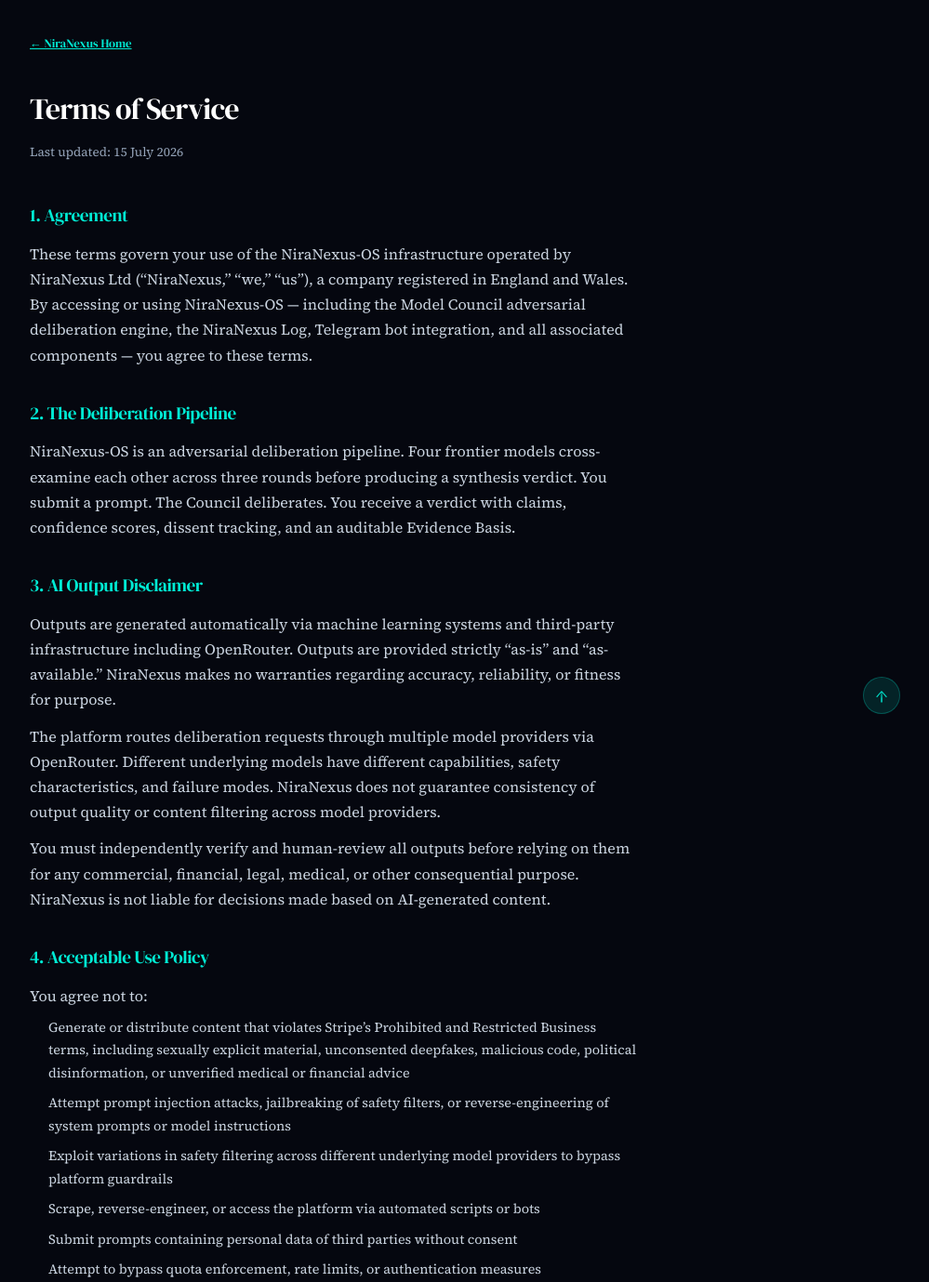
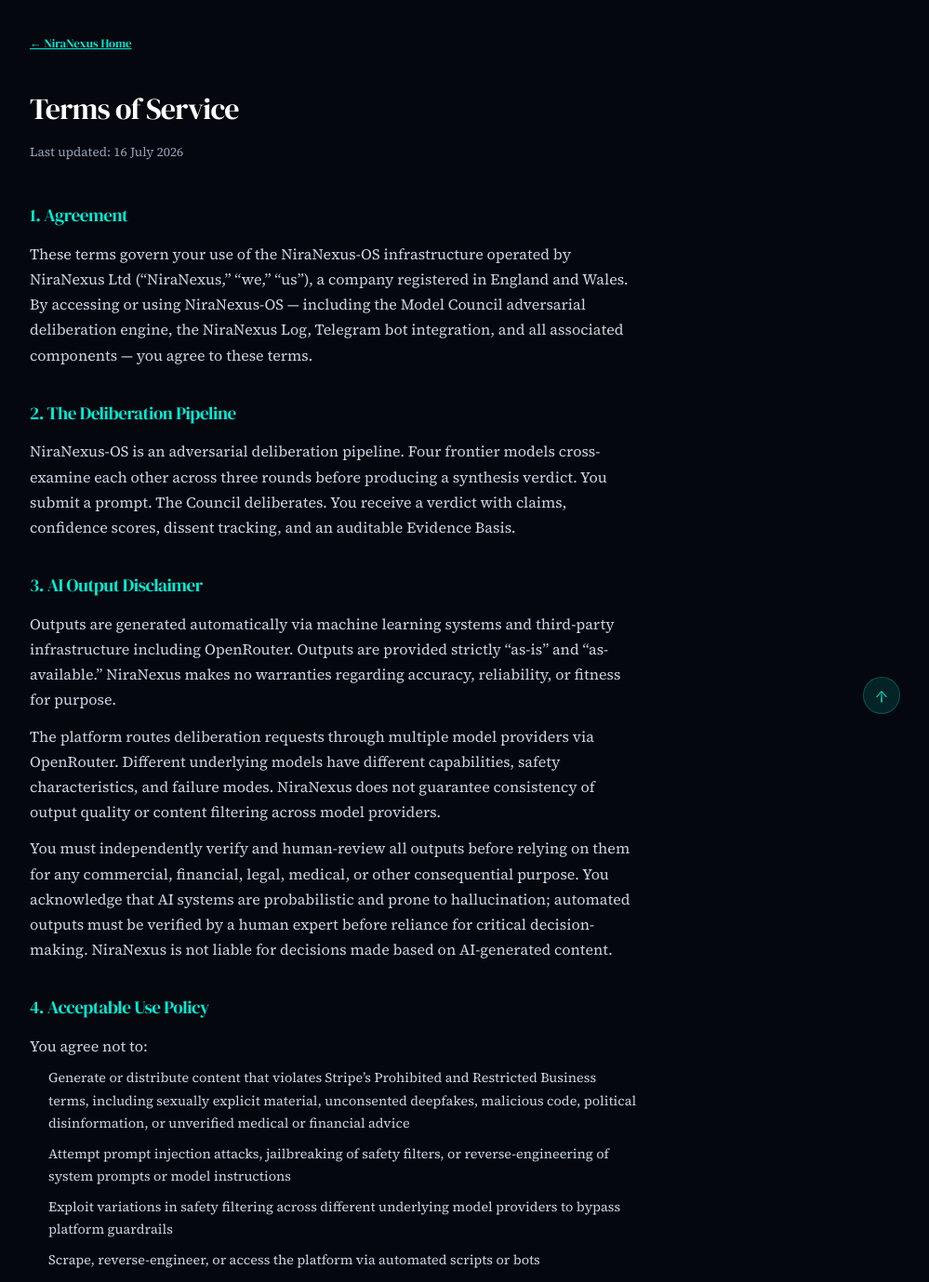
Before and after one commit to NiraNexus/niranexus-hero, a Next.js app: page /terms in a window 1280 px wide. Shown: the top 1379 px of the page at 93% size, without its empty margins (280-1279 px from the left). Built offline with nearby package versions, Linux system fonts and the light colour scheme.

Commit message:
legal: human-in-the-loop clause, third-party API no-warranty, DPA availability + WCAG logo link [hardening]

```diff
--- a/src/app/page.tsx
+++ b/src/app/page.tsx
@@ -49,7 +49,9 @@ export default function Home() {
           ═══════════════════════════════════════════════════════════ */}
       <section style={{ display: 'flex', flexDirection: 'column', alignItems: 'center', justifyContent: 'center', minHeight: '75vh', padding: '3rem 2rem', textAlign: 'center' }} aria-label="Founder introduction and NiraNexus control plane">
 
-        <img src="/logo.svg" alt="" style={{ width: 72, height: 72, marginBottom: '1rem' }} aria-hidden="true" />
+        <a href="/" aria-label="NiraNexus home" style={{ display: 'inline-block', outline: 'none' }} className="focus-visible:ring-2 focus-visible:ring-[#00ebd4] focus-visible:ring-offset-2 focus-visible:ring-offset-[#05070f] rounded">
+          <img src="/logo.svg" alt="" style={{ width: 72, height: 72, marginBottom: '1rem' }} aria-hidden="true" />
+        </a>
 
         <h1 style={{ fontFamily: 'var(--font-display)', fontSize: 'clamp(2.5rem, 6vw, 5rem)', color: '#00ebd4', textShadow: '0 0 32px rgba(0, 235, 212, 0.3)', margin: 0 }}>
           NiraNexus
--- a/src/app/privacy/page.tsx
+++ b/src/app/privacy/page.tsx
@@ -17,7 +17,7 @@ export default function PrivacyPage() {
         &larr; NiraNexus Home
       </a>
       <h1 style={{ fontFamily: 'var(--font-display)', fontSize: '2rem', color: '#ffffff', marginBottom: '0.5rem' }}>Privacy Policy</h1>
-      <p style={{ color: '#94a3b8', fontSize: '0.85rem', marginBottom: '2.5rem' }}>Last updated: 15 July 2026</p>
+      <p style={{ color: '#94a3b8', fontSize: '0.85rem', marginBottom: '2.5rem' }}>Last updated: 16 July 2026</p>
 
       <Section heading="1. Data Controller">
         NiraNexus Ltd acts as the Data Controller for your personal data. We operate the NiraNexus-OS infrastructure — including the Model Council adversarial deliberation engine, Veritas professional deliberation interface, the NiraNexus Log, Telegram integration, and associated components — at niranexus.com and its subdomains.
@@ -56,7 +56,7 @@ export default function PrivacyPage() {
           Your prompts and generated outputs are processed via enterprise developer API pathways, including OpenRouter&rsquo;s zero-retention routes. We do not use your proprietary inputs or outputs to train, tune, or optimize internal models or third-party foundational models without your explicit, opt-in consent.
         </p>
         <p style={{ marginTop: '0.5rem' }}>
-          Each processor has entered into a Data Processing Agreement with NiraNexus Ltd. International data transfers are secured under Standard Contractual Clauses.
+          Each processor has entered into a Data Processing Agreement with NiraNexus Ltd. International data transfers are secured under Standard Contractual Clauses. DPAs are available upon request by contacting privacy@niranexus.com.
         </p>
       </Section>
 
--- a/src/app/terms/page.tsx
+++ b/src/app/terms/page.tsx
@@ -17,7 +17,7 @@ export default function TermsPage() {
         &larr; NiraNexus Home
       </a>
       <h1 style={{ fontFamily: 'var(--font-display)', fontSize: '2rem', color: '#ffffff', marginBottom: '0.5rem' }}>Terms of Service</h1>
-      <p style={{ color: '#94a3b8', fontSize: '0.85rem', marginBottom: '2.5rem' }}>Last updated: 15 July 2026</p>
+      <p style={{ color: '#94a3b8', fontSize: '0.85rem', marginBottom: '2.5rem' }}>Last updated: 16 July 2026</p>
 
       <Section heading="1. Agreement">
         These terms govern your use of the NiraNexus-OS infrastructure operated by NiraNexus Ltd (&ldquo;NiraNexus,&rdquo; &ldquo;we,&rdquo; &ldquo;us&rdquo;), a company registered in England and Wales. By accessing or using NiraNexus-OS — including the Model Council adversarial deliberation engine, the NiraNexus Log, Telegram bot integration, and all associated components — you agree to these terms.
@@ -35,7 +35,7 @@ export default function TermsPage() {
           The platform routes deliberation requests through multiple model providers via OpenRouter. Different underlying models have different capabilities, safety characteristics, and failure modes. NiraNexus does not guarantee consistency of output quality or content filtering across model providers.
         </p>
         <p style={{ marginTop: '0.75rem' }}>
-          You must independently verify and human-review all outputs before relying on them for any commercial, financial, legal, medical, or other consequential purpose. NiraNexus is not liable for decisions made based on AI-generated content.
+          You must independently verify and human-review all outputs before relying on them for any commercial, financial, legal, medical, or other consequential purpose. You acknowledge that AI systems are probabilistic and prone to hallucination; automated outputs must be verified by a human expert before reliance for critical decision-making. NiraNexus is not liable for decisions made based on AI-generated content.
         </p>
       </Section>
 
@@ -88,7 +88,7 @@ export default function TermsPage() {
           To the maximum extent permitted by English law, NiraNexus Ltd&rsquo;s total liability for any claim arising out of these Terms or the use of the infrastructure shall be strictly limited to the lesser of &pound;100 or the total amount paid by you to NiraNexus in the 12 months preceding the claim.
         </p>
         <p style={{ marginTop: '0.75rem' }}>
-          We are not liable for indirect, consequential, or incidental damages including lost profits, business interruption, or data loss. We are not liable for service interruptions, degraded performance, or unavailability caused by upstream infrastructure providers including OpenRouter rate limiting, downstream model provider outages, API key exhaustion, or model deprecation. These events do not entitle users to refunds, compensation, or damages.
+          We are not liable for indirect, consequential, or incidental damages including lost profits, business interruption, or data loss. We are not liable for service interruptions, degraded performance, or unavailability caused by upstream infrastructure providers including OpenRouter rate limiting, downstream model provider outages, API key exhaustion, or model deprecation. NiraNexus is not responsible for the intellectual property compliance, content filtering consistency, or output quality of third-party model providers accessed through OpenRouter. These events do not entitle users to refunds, compensation, or damages.
         </p>
       </Section>
 
```
